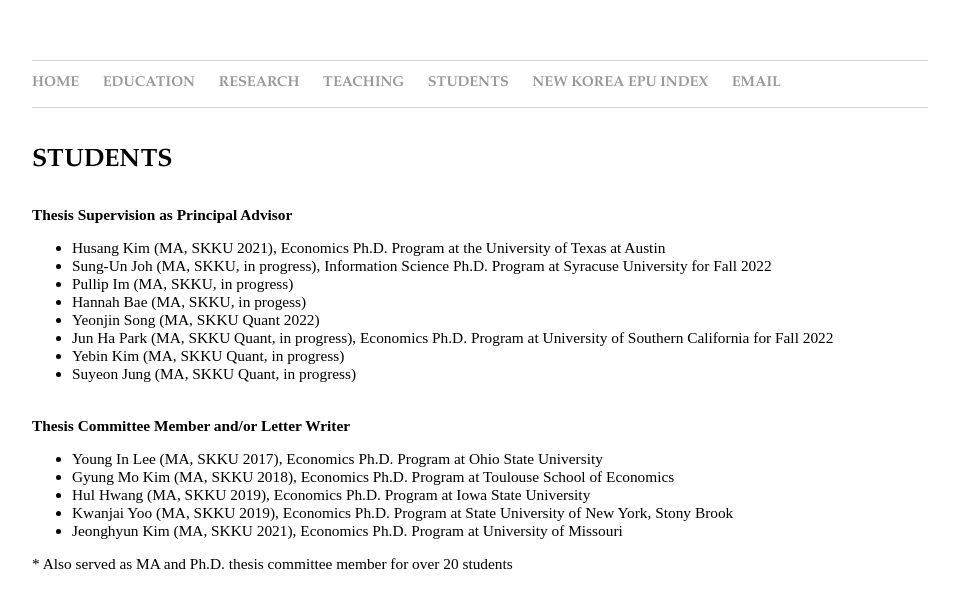
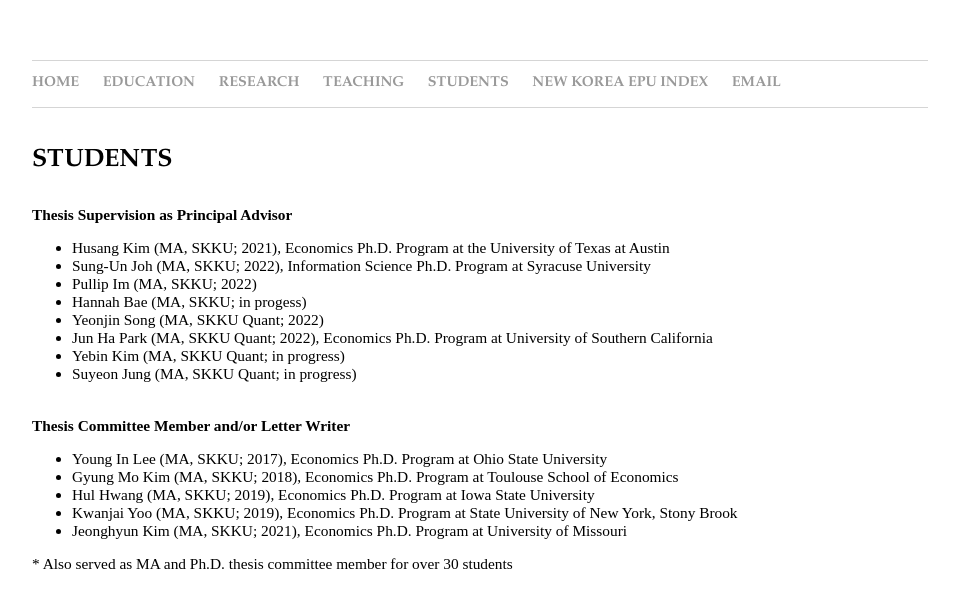
Before and after one commit to dooyeoncho/dooyeoncho.github.io, a Jekyll site: the page built from pages/students.html, in a window 1280 px wide. Shown: the top 608 px of the page, without its empty margins (160-1119 px from the left). Built offline with Jekyll 4.4.1, drawn with Linux system fonts in a browser that asks for light colours.

Commit message:
Update students.html

```diff
--- a/pages/students.html
+++ b/pages/students.html
@@ -12,25 +12,25 @@
 <div>
 			<div><b>Thesis Supervision as Principal Advisor</b>
 		<ul>
-			<li>Husang Kim (MA, SKKU 2021), Economics Ph.D. Program at the University of Texas at Austin</li>
-	        	<li>Sung-Un Joh (MA, SKKU, in progress), Information Science Ph.D. Program at Syracuse University for Fall 2022</li>
-			<li>Pullip Im (MA, SKKU, in progress)</li>
-                	<li>Hannah Bae (MA, SKKU, in progess)</li>
-			<li>Yeonjin Song (MA, SKKU Quant 2022)</li>
-			<li>Jun Ha Park (MA, SKKU Quant, in progress), Economics Ph.D. Program at University of Southern California for Fall 2022</li>
-			<li>Yebin Kim (MA, SKKU Quant, in progress)</li>
-			<li>Suyeon Jung (MA, SKKU Quant, in progress)</li>
+			<li>Husang Kim (MA, SKKU; 2021), Economics Ph.D. Program at the University of Texas at Austin</li>
+	        	<li>Sung-Un Joh (MA, SKKU; 2022), Information Science Ph.D. Program at Syracuse University</li>
+			<li>Pullip Im (MA, SKKU; 2022)</li>
+                	<li>Hannah Bae (MA, SKKU; in progess)</li>
+			<li>Yeonjin Song (MA, SKKU Quant; 2022)</li>
+			<li>Jun Ha Park (MA, SKKU Quant; 2022), Economics Ph.D. Program at University of Southern California</li>
+			<li>Yebin Kim (MA, SKKU Quant; in progress)</li>
+			<li>Suyeon Jung (MA, SKKU Quant; in progress)</li>
 		</ul>
 		</div>&nbsp;
 
 <div> <b>Thesis Committee Member and/or Letter Writer</b>
 	<ul>
-		<li>Young In Lee (MA, SKKU 2017), Economics Ph.D. Program at Ohio State University</li>
-		<li>Gyung Mo Kim (MA, SKKU 2018), Economics Ph.D. Program at Toulouse School of Economics</li>
-		<li>Hul Hwang (MA, SKKU 2019), Economics Ph.D. Program at Iowa State University</li>
-	        <li>Kwanjai Yoo (MA, SKKU 2019), Economics Ph.D. Program at State University of New York, Stony Brook</li>
-		<li>Jeonghyun Kim (MA, SKKU 2021), Economics Ph.D. Program at University of Missouri</li>
+		<li>Young In Lee (MA, SKKU; 2017), Economics Ph.D. Program at Ohio State University</li>
+		<li>Gyung Mo Kim (MA, SKKU; 2018), Economics Ph.D. Program at Toulouse School of Economics</li>
+		<li>Hul Hwang (MA, SKKU; 2019), Economics Ph.D. Program at Iowa State University</li>
+	        <li>Kwanjai Yoo (MA, SKKU; 2019), Economics Ph.D. Program at State University of New York, Stony Brook</li>
+		<li>Jeonghyun Kim (MA, SKKU; 2021), Economics Ph.D. Program at University of Missouri</li>
 	</ul>
 
-	        <li style="list-style-type: none; margin-left:0em;">* Also served as MA and Ph.D. thesis committee member for over 20 students</li>
+	        <li style="list-style-type: none; margin-left:0em;">* Also served as MA and Ph.D. thesis committee member for over 30 students</li>
 </div>&nbsp;&nbsp;&nbsp;&nbsp;&nbsp;&nbsp;
```
